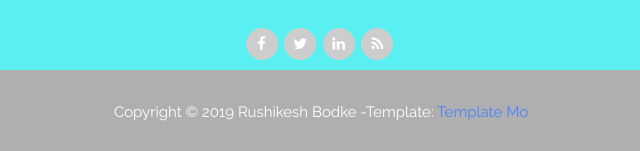
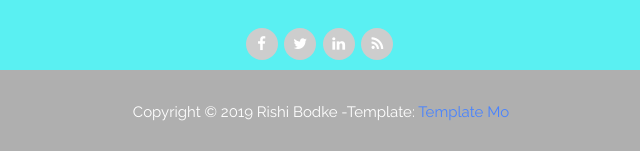
Before and after one commit to isshin698/basic-one-piece-site, a plain HTML site: page index.html in a window 1280 px wide. Shown: the part 3845-3996 px from the top of the page, 319-959 px from the left. Drawn offline with nearby package versions, Linux system fonts and the light colour scheme.

Commit message:
Update index.html

```diff
--- a/index.html
+++ b/index.html
@@ -426,7 +426,7 @@ Dawn of One Piece is not affiliated to Eiichiro Oda, Shueisha, Toei, VIZ, Shonen
     </footer>
 
     <div class="sub-footer">
-        <p>Copyright &copy; 2019 Rushikesh Bodke
+        <p>Copyright &copy; 2019 Rishi Bodke
 
     	-Template: <a rel="nofollow" href="http://www.templatemo.com">Template Mo</a></p>
     </div>
```
